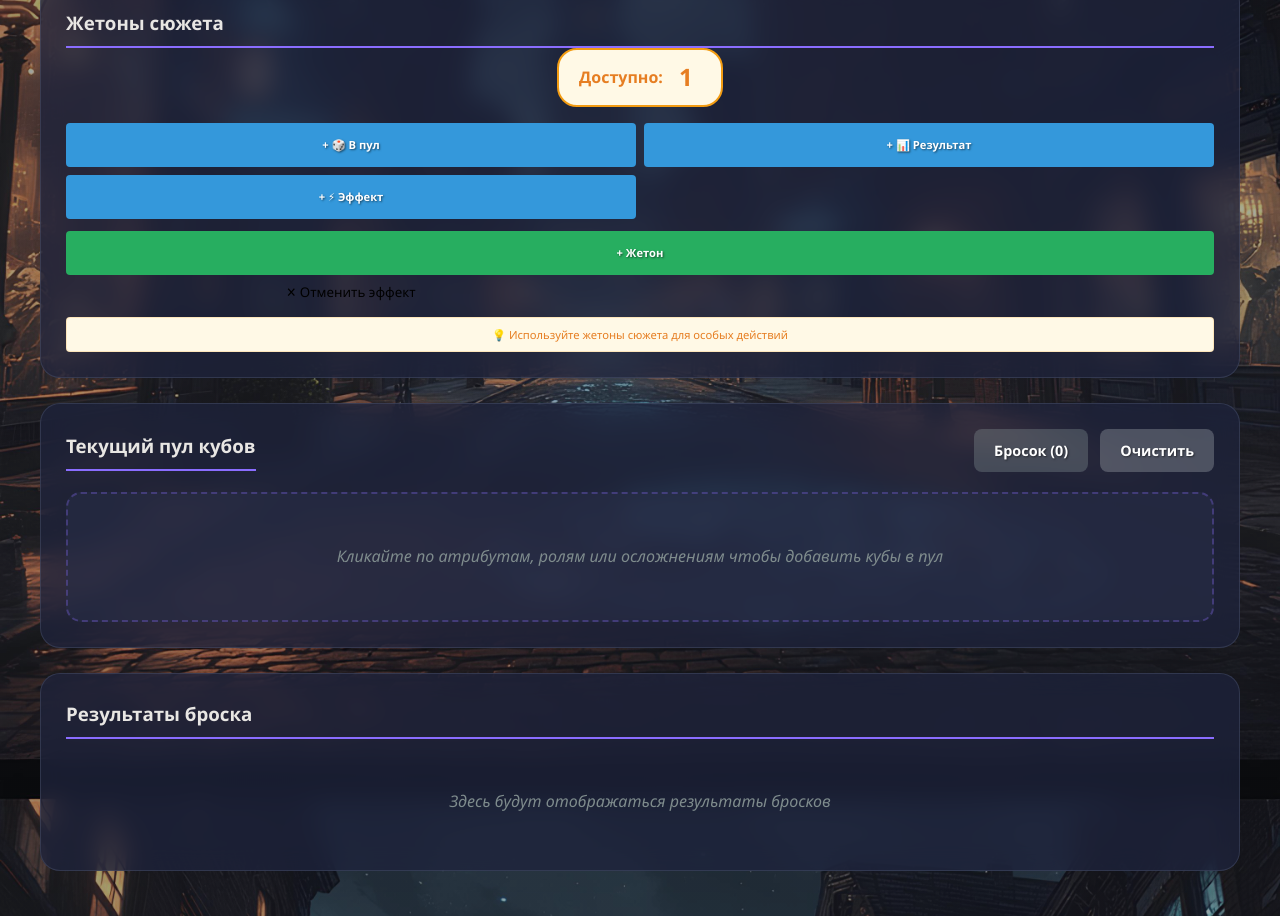
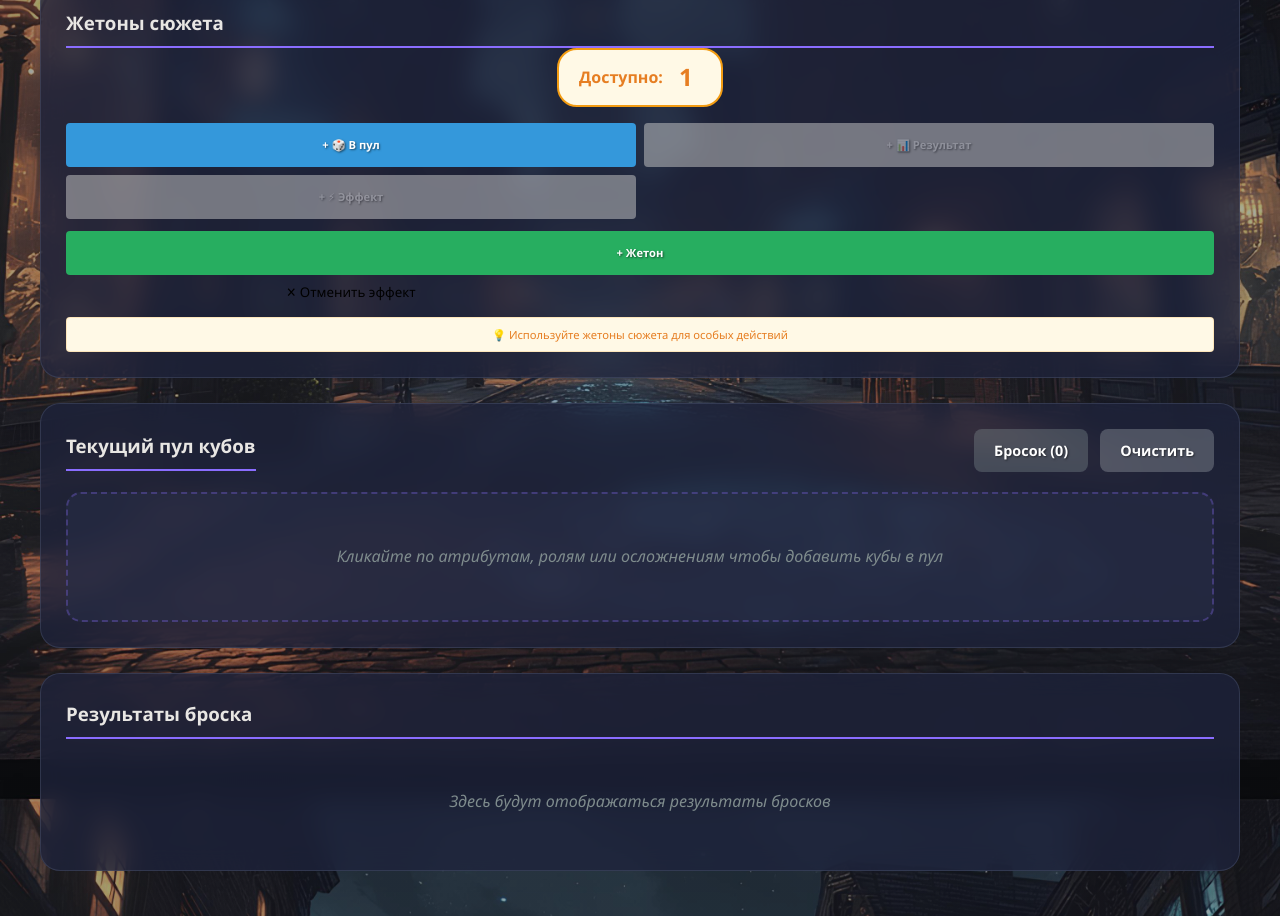
Before and after one commit to dplatonov865/cortex-prime-dice, a React (Vite) app: page / in a window 1280 px wide. Shown: the part 1780-2696 px from the top of the page. Built offline with nearby package versions, Linux system fonts and the light colour scheme.

Commit message:
buttons plus-effect and plus-result disbaled if not rolls were made

```diff
--- a/src/components/CharacterSheet.jsx
+++ b/src/components/CharacterSheet.jsx
@@ -380,8 +380,9 @@ const CharacterSheet = () => {
         onActivateAdditionalDie={handleActivateAdditionalDie}
         onActivateBoostResult={handleActivateBoostResult}
         onActivateBoostEffect={handleActivateBoostEffect}
-        onCancelEffect={handleCancelEffect} // ← ДОБАВИТЬ ЭТОТ ПРОПС
+        onCancelEffect={handleCancelEffect}
         activeEffect={activeEffect}
+        hasRollResults={rollResults.length > 0} // ← ДОБАВЬТЕ ЭТОТ ПРОПС
       />
 
       <DicePoolBlock
--- a/src/components/PlotTokens.jsx
+++ b/src/components/PlotTokens.jsx
@@ -7,8 +7,9 @@ const PlotTokens = ({
   onActivateAdditionalDie,
   onActivateBoostResult,
   onActivateBoostEffect,
-  onCancelEffect, // ← НОВЫЙ ПРОПС
-  activeEffect
+  onCancelEffect,
+  activeEffect,
+  hasRollResults // ← ДОБАВИТЬ ЭТОТ ПРОПС
 }) => {
   const isEffectActive = activeEffect !== null;
 
@@ -20,14 +21,14 @@ const PlotTokens = ({
   };
 
   const handleBoostResult = () => {
-    if (tokens > 0 && !isEffectActive) {
+    if (tokens > 0 && !isEffectActive && hasRollResults) {
       onSpendToken('boost_result');
       onActivateBoostResult();
     }
   };
 
   const handleBoostEffect = () => {
-    if (tokens > 0 && !isEffectActive) {
+    if (tokens > 0 && !isEffectActive && hasRollResults) {
       onSpendToken('boost_effect');
       onActivateBoostEffect(); // Этот вызов теперь мгновенно применяет эффект
     }
@@ -44,6 +45,9 @@ const PlotTokens = ({
       onCancelEffect();
     }
   };
+
+  const canUseBoostResult = tokens > 0 && !isEffectActive && hasRollResults;
+  const canUseBoostEffect = tokens > 0 && !isEffectActive && hasRollResults;
 
   const getEffectDescription = () => {
     switch (activeEffect) {
@@ -93,11 +97,15 @@ const PlotTokens = ({
         <button
           className="token-action-btn"
           onClick={handleBoostResult}
-          disabled={tokens === 0 || isEffectActive}
+          disabled={!canUseBoostResult}
           title={
-            isEffectActive
-              ? "Дождитесь завершения активного эффекта"
-              : "Повысить результат броска"
+            !hasRollResults
+              ? "Сначала выполните бросок кубов"
+              : isEffectActive
+                ? "Дождитесь завершения активного эффекта"
+                : tokens === 0
+                  ? "Недостаточно жетонов"
+                  : "Повысить результат броска"
           }
         >
           + 📊 Результат
@@ -106,11 +114,15 @@ const PlotTokens = ({
         <button
           className="token-action-btn"
           onClick={handleBoostEffect}
-          disabled={tokens === 0 || isEffectActive}
+          disabled={!canUseBoostEffect}
           title={
-            isEffectActive
-              ? "Дождитесь завершения активного эффекта"
-              : "Автоматически повысить куб эффекта до максимального доступного"
+            !hasRollResults
+              ? "Сначала выполните бросок кубов"
+              : isEffectActive
+                ? "Дождитесь завершения активного эффекта"
+                : tokens === 0
+                  ? "Недостаточно жетонов"
+                  : "Автоматически повысить куб эффекта до максимального доступного"
           }
         >
           + ⚡ Эффект
```
